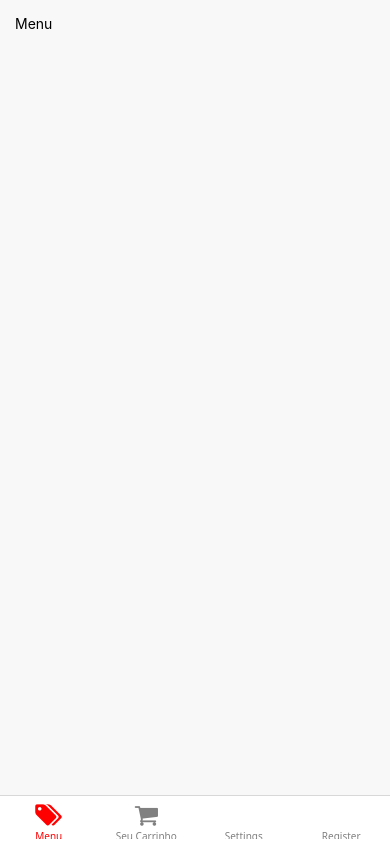
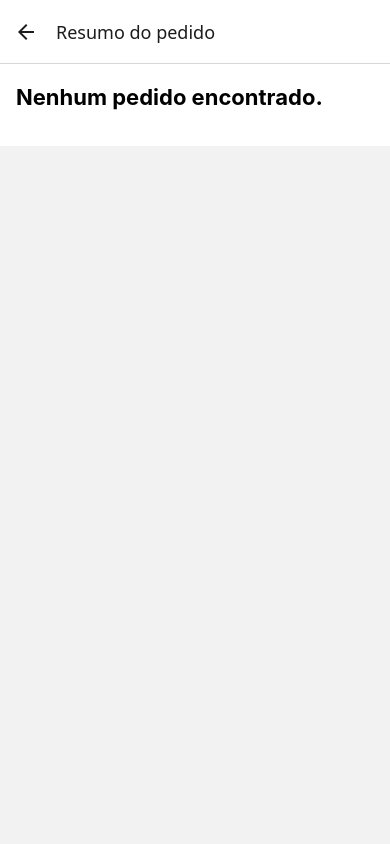
Before and after one commit to belsme/CARDMOB, a React Native app in the folder ETAPA3/loja-react-app/: screen /OrderInfo in a window 390 px wide. Built offline with nearby package versions, Linux system fonts and the light colour scheme; no server answers.

Commit message:
Conclui tela de resumo do pedido

```diff
--- a/ETAPA3/loja-react-app/src/navigation/AppNavigator.tsx
+++ b/ETAPA3/loja-react-app/src/navigation/AppNavigator.tsx
@@ -13,6 +13,8 @@ import RegisterScreen from "../screens/RegisterScreen";
 import LoginScreen from "../screens/LoginScreen";
 import CatalogScreen from "../screens/catalog/CatalogScreen";
 import CartScreen from "../screens/cart/CartScreen";
+import CheckoutScreen from "../screens/cart/CheckoutScreen";
+import OrderInfoScreen from "../screens/cart/OrderInfoScreen";
 
 const AppStack = createNativeStackNavigator<RootStackParamList>();
 const Tab = createBottomTabNavigator<TabParamList>();
@@ -70,6 +72,11 @@ function StackNavigator() {
         component={LoginScreen}
         options={{ title: "Acessar" }}
       />
+       <AppStack.Screen
+        name="OrderInfo"
+        component={OrderInfoScreen}
+        options={{title: "Resumo do pedido"}}
+      />
     </AppStack.Navigator>
   );
 }
--- a/ETAPA3/loja-react-app/src/navigation/AuthNavigator.tsx
+++ b/ETAPA3/loja-react-app/src/navigation/AuthNavigator.tsx
@@ -7,6 +7,8 @@ import { AuthStackParamList, AuthTabParamList } from './types';
 import HomeScreen from "../screens/HomeScreen";
 // importar depois que implementar: DetailsScreen, SettingsScreen
 import ProfileScreen from "../screens/auth/ProfileScreen";
+import CheckoutScreen from "../screens/cart/CheckoutScreen";
+import OrderInfoScreen from "../screens/cart/OrderInfoScreen";
 
 const Stack = createNativeStackNavigator<AuthStackParamList>();
 const Tab = createBottomTabNavigator<AuthTabParamList>();
@@ -37,6 +39,11 @@ function AuthStackNavigator() {
         component={HomeScreen}
         options={{ title: 'Detalhes' }}
       />
+       <Stack.Screen
+        name="OrderInfo"
+        component={OrderInfoScreen}
+        options={{title: 'Resumo do pedido'}}
+      />
     </Stack.Navigator>
   );
 }
--- a/ETAPA3/loja-react-app/src/navigation/types.ts
+++ b/ETAPA3/loja-react-app/src/navigation/types.ts
@@ -11,6 +11,8 @@ export type RootStackParamList = {
   Tabs: NavigatorScreenParams<TabParamList>;
   Details: { itemId: number };
   Login: undefined;
+  Checkout: undefined;
+  OrderInfo: undefined;
 }
 
 export type AuthTabParamList = {
@@ -21,4 +23,6 @@ export type AuthTabParamList = {
 export type AuthStackParamList = {
   Tabs: NavigatorScreenParams<AuthTabParamList>;
   Details: { itemId: number};
+  Checkout: undefined;
+  OrderInfo: undefined;
 }
--- a/ETAPA3/loja-react-app/src/screens/cart/CheckoutScreen.tsx
+++ b/ETAPA3/loja-react-app/src/screens/cart/CheckoutScreen.tsx
@@ -34,7 +34,8 @@ import {
             clearCart();
             console.log(customerInfo);
            // navigation.navigate('Catalog')
-           // navigation.replace('Tabs', {screen: 'Catalog'});
+
+            // navigation.replace('Tabs', {screen: 'Catalog'});
            navigation.navigate('OrderInfo');
         }
 
--- a/ETAPA3/loja-react-app/src/screens/cart/OrderInfoScreen.tsx
+++ b/ETAPA3/loja-react-app/src/screens/cart/OrderInfoScreen.tsx
@@ -1,11 +1,15 @@
 import React, { useContext, useState, useEffect } from "react";
 import { View, Text, Image, StyleSheet, FlatList} from 'react-native';
+
+
+import Constants from 'expo-constants';  // novo
 
 import { useShop } from "../../contexts/ShopContext";
 
 const OrderInfoScreen = ({navigation}: any) => {
     const { orderInfo } = useShop();
     const [orderData, setOrderData ] = useState<any[]>([]);
+    const { apiUrl } = Constants.expoConfig?.extra || {}; // novo
 
     const loadOrder = () => {
         console.log(orderInfo);
@@ -18,7 +22,7 @@ const OrderInfoScreen = ({navigation}: any) => {
                 ...orderInfo.orderOffering.map((item: any) => ({
                     label: item.offering.name,
                     value: `x${item.quantity} - subtotal: R$ ${item.subtotal.toFixed(2)}`,
-                    image: item.offering.image,
+                    image: `${apiUrl}/${item.offering.image}`,
                     isOrderItem: true,
                 }))
             ];
@@ -48,7 +52,7 @@ const OrderInfoScreen = ({navigation}: any) => {
                 <Text style={styles.label}>
                     {item.label}
                 </Text>
-                <Text style={styles.value}>{item.value}</Text>
+                <Text style={item.isStatus ? styles.statusValue : styles.value}>{item.value}</Text>
             </View>
         );
     }
@@ -63,7 +67,7 @@ const OrderInfoScreen = ({navigation}: any) => {
                     <FlatList
                         data={orderData}
                         renderItem={renderItem}
-                        keyExtractor={(item: any, index) => index.toString()}
+                        keyExtractor={(item: any, index: number) => index.toString()}
                         contentContainerStyle={styles.container}
                     />
                 </View>
@@ -80,16 +84,51 @@ const OrderInfoScreen = ({navigation}: any) => {
 export default OrderInfoScreen;
 
 const styles = StyleSheet.create({
-    container: {},
-    itemRow: {},
+    container: {
+        padding: 16,
+        backgroundColor: '#fff',
+    },
+    itemRow: {
+        flexDirection: 'row',
+        alignItems: 'center',
+        marginVertical: 4,
+        paddingVertical: 8,
+        borderBottomWidth: 1,
+        borderColor: '#ddd',
+    },
     itemImage: {
-        height: 80,
-        width: 80,
+        width: 60,
+        height: 60,
+        borderRadius: 8,
+        marginRight: 10,
     },
-    itemInfo: {},
-    itemName: {},
-    infoRow: {},
-    label: {},
-    value: {},
-    title: {},
+    itemInfo: {
+        flex: 1,
+    },
+    itemName: {
+        fontWeight: 'bold'
+    },
+    infoRow: {
+        flexDirection: 'row',
+        justifyContent: 'space-between',
+        marginBottom: 4,
+        paddingVertical: 4
+    },
+    label: {
+        fontWeight: 'bold',
+    },
+    title: {
+        fontSize: 22,
+        fontWeight: 'bold',
+        marginBottom: 12,
+    },
+    statusValue: {
+        flex: 1,
+        textAlign: 'left',
+        fontWeight: 'bold',
+        color: 'orange',
+        backgroundColor: '#fff3cd',
+        padding: 4,
+        borderRadius: 5,
+    },
 });
```
